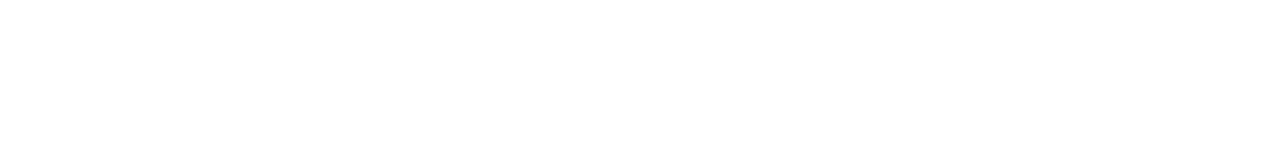
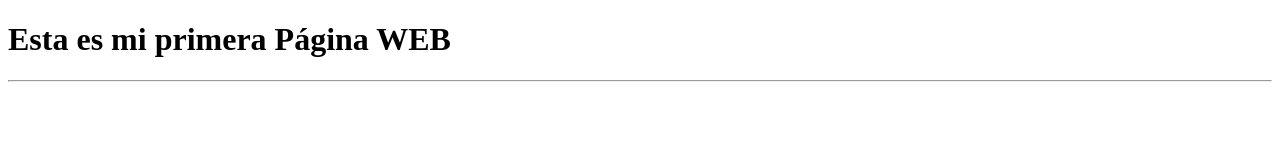
Before and after one commit to fgarcia5/utn-labcomII-practices, a plain HTML site: page U02P01/index.html in a window 1280 px wide. Drawn offline with Linux system fonts and the light colour scheme.

Commit message:
U02P01 Paso #5 completado

```diff
--- a/U02P01/index.html
+++ b/U02P01/index.html
@@ -7,6 +7,7 @@
     <title>Mi primera página WEB</title>
 </head>
 <body>
-
+    <h1>Esta es mi primera Página WEB</h1>
+    <hr>
 </body>
 </html>
```
